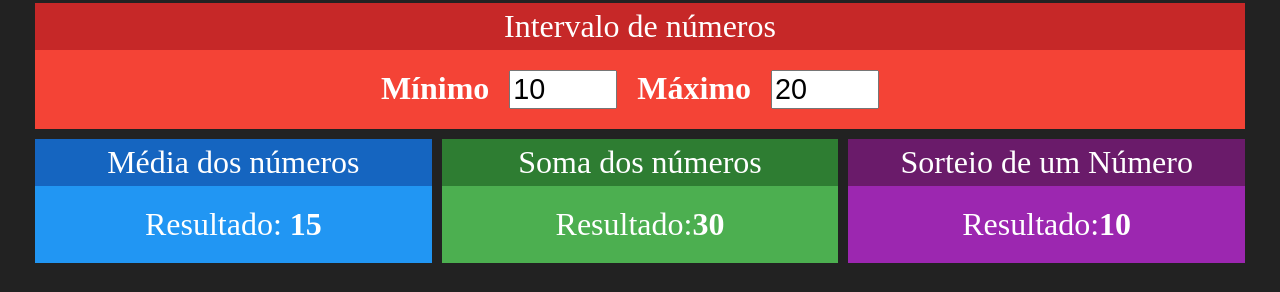
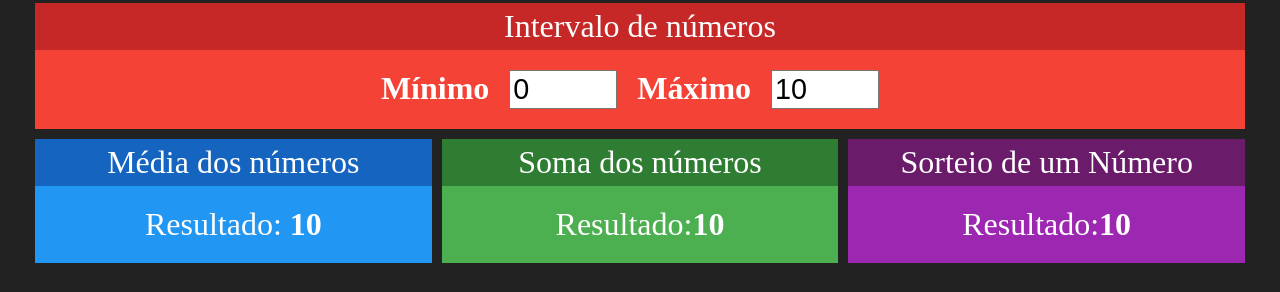
Before and after one commit to israelbulcaotavares/redux, a React (Create React App) app: page / in a window 1280 px wide. Shown: the part 192-484 px from the top of the page. Built offline with nearby package versions, Linux system fonts and the light colour scheme.

Commit message:
Limpando a Implementação para Redux

```diff
--- a/src/App.js
+++ b/src/App.js
@@ -1,28 +1,25 @@
 import './App.css';
 
 import Intervalo from './components/Intervalo';
-import Card from './components/Card';
+
 import Media from './components/Media';
 import Soma from './components/Soma';
 import Sorteio from './components/Sorteio';
-import React, { useState } from 'react';
+import React from 'react';
 
 function App() {
 
-  const [min, setMin] = useState(10)
-  const [max, setMax] = useState(20)
 
   return (
     <div className="App">
       <h1>Exercícios React-Redux (Simples) </h1>
       <div className='linha'>
-        <Intervalo min={min} max={max}
-          onMinChanged={setMin} onMaxChanged={setMax}></Intervalo>
+        <Intervalo ></Intervalo>
       </div>
       <div className='linha'>
-        <Media min={min} max={max}></Media>
-        <Soma min={min} max={max}></Soma>
-        <Sorteio  min={min} max={max}></Sorteio>
+        <Media ></Media>
+        <Soma ></Soma>
+        <Sorteio ></Sorteio>
 
       </div>
     </div>
--- a/src/components/Intervalo.jsx
+++ b/src/components/Intervalo.jsx
@@ -3,19 +3,19 @@
 import Card from "./Card";
 
 export default (props) => {
-    const { min, max} = props
+
   return (
     <Card title="Intervalo de números" red>
       <div className="Intervalo">
         <span>
           <strong>Mínimo</strong>
-          <input type="number" value={min}
-            onChange={ e => props.onMinChanged(+e.target.value)} />
+          <input type="number" value={0}
+             />
         </span>
         <span>
           <strong>Máximo</strong>
-          <input type="number" value={max}
-             onChange={ e => props.onMaxChanged(+e.target.value)} />
+          <input type="number" value={10}
+              />
         </span>
       </div>
     </Card>
--- a/src/components/Media.jsx
+++ b/src/components/Media.jsx
@@ -13,7 +13,7 @@
       <div>
         <span>
           <span>Resultado: </span>
-          <strong>{ (max + min) / 2 }</strong>
+          <strong>{ 10 }</strong>
         </span>
       </div>
     </Card>
--- a/src/components/Soma.jsx
+++ b/src/components/Soma.jsx
@@ -2,13 +2,13 @@
 import Card from "./Card";
 
 export default (props) => {
-    const { min, max } = props
+
   return (
     <Card title="Soma dos números" green>
       <div>
         <span>
           <span>Resultado:</span>
-          <strong>{max + min}</strong>
+          <strong>{10}</strong>
         </span>
       </div>
     </Card>
--- a/src/components/Sorteio.jsx
+++ b/src/components/Sorteio.jsx
@@ -1,16 +1,15 @@
 import React from "react";
-import { useState } from "react";
 import Card from "./Card";
 
 export default (props) => {
-    const { min, max} = props
-    const aleatorio = parseInt(Math.random() * (max - min)) + min
+
+
   return (
     <Card title="Sorteio de um Número" purple>
       <div>
         <span>
           <span>Resultado:</span>
-          <strong>{aleatorio}</strong>
+          <strong>{10}</strong>
         </span>
       </div>
     </Card>
```
